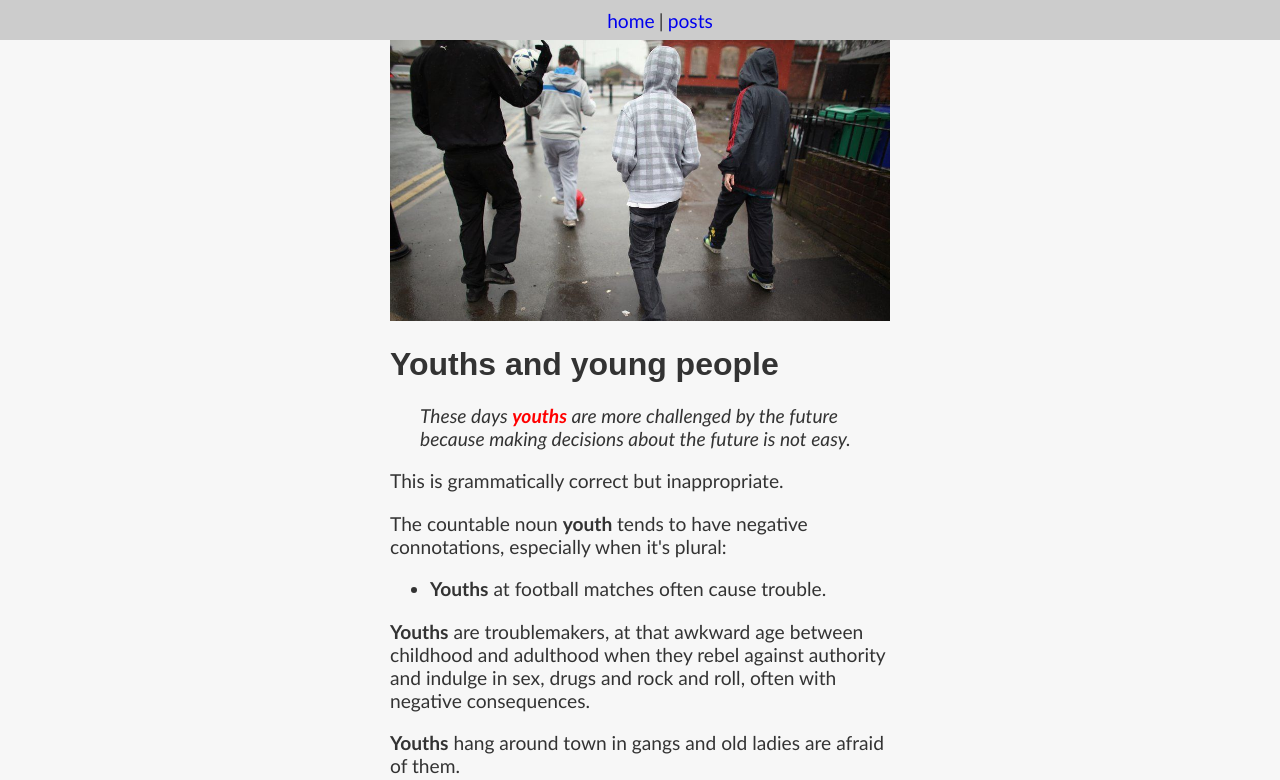
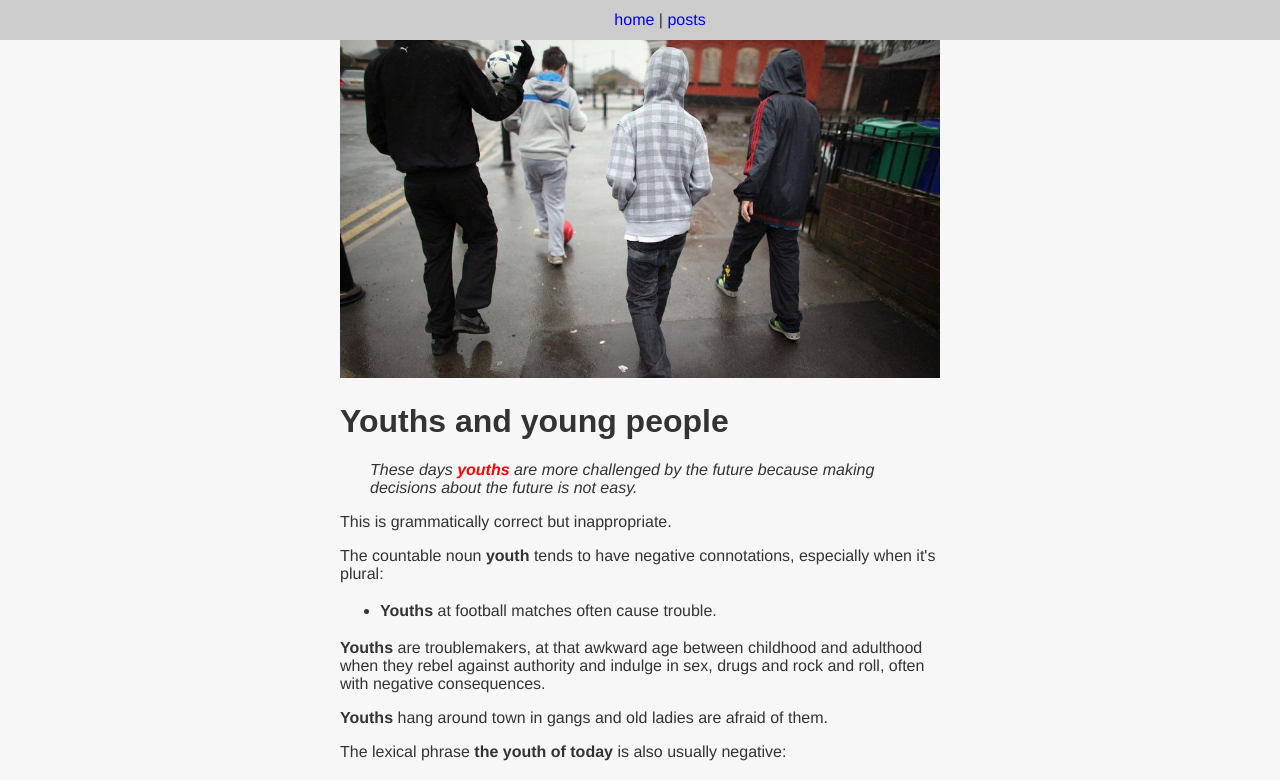
Before and after one commit to boltonsteve/gurueap, a SvelteKit app: page /posts/youths in a window 1280 px wide. Shown: the top 780 px of the page. Built offline with nearby package versions, Linux system fonts and the light colour scheme.

Commit message:
Created custom widths

```diff
--- a/src/routes/+layout.svelte
+++ b/src/routes/+layout.svelte
@@ -8,7 +8,4 @@
     </div>
 </nav>
 
-
-<div id="wrapper">
-    <slot />
-</div>
+<slot />
--- a/src/routes/posts/+page.svelte
+++ b/src/routes/posts/+page.svelte
@@ -58,6 +58,7 @@
 
 </script>
 
+<div class="mb-3 mw-600">
 <h1>Posts</h1>
-
 {@html menu}
+</div>
--- a/src/routes/posts/also-can/+page.svelte
+++ b/src/routes/posts/also-can/+page.svelte
@@ -1,4 +1,4 @@
-<div class="mb-3">
+<div class="mb-3 mw-600">
     <h1>Cannot 'also can'!</h1>
     <p class="ml-3 font-italic">In addition to smoking, excessive drinking <span class="font-weight-bold text-danger">also can</span> cause illness.</p>
 
--- a/src/routes/posts/and-besides/+page.svelte
+++ b/src/routes/posts/and-besides/+page.svelte
@@ -1,3 +1,5 @@
+<div class="mb-3 mw-600">
+
     <h1>Besides...  And besides...</h1>
 
     <p>These are often used inaccurately as they don’t translate well from other languages.</p>
@@ -40,3 +42,5 @@
 
     <p>Here the meaning is more than just 'as well as'.<br>
 Here 'And besides' introduces a very powerful claim that makes all other preceding claims redundant.</p>
+
+</div>
--- a/src/routes/posts/become/+page.svelte
+++ b/src/routes/posts/become/+page.svelte
@@ -1,4 +1,4 @@
-<div class="mb-3">
+<div class="mb-3 mw-600">
     <h1>When 'become' is not becoming</h1>
     <p class="ml-3 font-italic">Full-day school <span class="text-danger font-weight-bold">becomes</span> an important issue because it concerns a wide range of people, especially parents.</p>
     <p>This is the influence of Bahasa Indonesia. In English 'become' is always used to describe a change, rather than a constant:</p>
--- a/src/routes/posts/goodbye-to-by/+page.svelte
+++ b/src/routes/posts/goodbye-to-by/+page.svelte
@@ -1,4 +1,4 @@
-<div class="mb-3">
+<div class="mb-3 mw-600">
 
     <h1>Goodbye to 'By'</h1>
 
--- a/src/routes/posts/impact/+page.svelte
+++ b/src/routes/posts/impact/+page.svelte
@@ -1,4 +1,4 @@
-<div class="mb-3">
+<div class="mb-3 mw-600">
 
     <h1>Have an impact on..</h1>
 
--- a/src/routes/posts/it-or-this/+page.svelte
+++ b/src/routes/posts/it-or-this/+page.svelte
@@ -1,3 +1,4 @@
+<div class="mb-3 mw-600">
     <h1><b><i>It</i></b> or <b><i>this</i></b>?</h1>
     <p class="ml-3 font-italic">The government has just removed fuel subsidies. <span class="font-weight-bold text-danger">It</span> means that the price of basic goods will surely go up.</p>
     <p>It's sometimes useful to think of a sentence as having a <b>theme</b> and a <b>rheme</b>:</p>
@@ -15,3 +16,4 @@
     <h3 class="text-info">Exam tip</h3>
     <p>Choosing the right referencing word (<b><i>it</i></b> or <b><i>this</i></b>) will make your writing more coherent (easier to understand).</p>
     <p>If you are preparing for IELTS, the right choice of referencing word will give you a higher score for coherence and cohesion (see IELTS public band descriptors for <a href="https://takeielts.britishcouncil.org/sites/default/files/ielts_writing_band_descriptors.pdf" target="_blank" rel="noopener">writing</a>  and <a href="https://takeielts.britishcouncil.org/sites/default/files/IELTS_Speaking_band_descriptors.pdf" target="_blank" rel="noopener">speaking</a>).</p>
+</div>
--- a/src/routes/posts/the-society/+page.svelte
+++ b/src/routes/posts/the-society/+page.svelte
@@ -1,4 +1,4 @@
-<div class="mb-3">
+<div class="mb-3 mw-600">
 
     <img src="/img/society.jpg" class="img-fluid" alt="society">
 
--- a/src/routes/posts/there-is-ada/+page.svelte
+++ b/src/routes/posts/there-is-ada/+page.svelte
@@ -1,3 +1,4 @@
+<div class="mb-3 mw-600">
     <h1>There is Ada</h1>
     <p class="ml-3 font-italic">In Australia <span class="text-danger font-weight-bold">there are</span> many women receive the same salary as men.</p>
     <p>A common mistake made by Indonesian native speakers is to include the 'introductory subject' <b><i>there is/there are</i></b> as well as another subject - next to each other before the verb in a sentence.</p>
@@ -7,3 +8,4 @@
     <p class="ml-3"><span class="font-italic">In Australia <span class="text-success font-weight-bold">there are</span> many women.</span><br>(subject: there are)</p>
     <p>Next time your head is telling you <b><i>ada..</i></b>, stop and ask yourself whether you really need to use <b><i>there is/there are</i></b>.</p>
     <p>If you already have a subject, do not use <b><i>there is/there are</i></b>!</p>
+</div>
--- a/src/routes/posts/youths/+page.svelte
+++ b/src/routes/posts/youths/+page.svelte
@@ -1,4 +1,4 @@
-<div class="mb-3">
+<div class="mb-3 mw-600">
     <img src="/img/youth-hoodies.png" width="100%" alt="youths">
     <h1>Youths and young people</h1>
     <p class="ml-3 font-italic">These days <span class="font-weight-bold text-danger">youths</span> are more challenged by the future because making decisions about the future is not easy.</p>
--- a/static/steve_bs.css
+++ b/static/steve_bs.css
@@ -85,6 +85,18 @@ ul.links {
 }
 
 /* Positioning */
+.mw-600 {
+    max-width: 600px;
+    margin: auto;
+}
+
+.row-col {
+    display: grid;
+    grid-column-gap: 20px;
+    grid-row-gap: 10px;
+    justify-items: stretch;
+    align-items: stretch;
+}
 
 /* margin-top */
 .mt-0 {
@@ -137,6 +149,7 @@ ul.links {
     margin-bottom: var(--3);
 }
 
+/* Links */
 a {
     text-decoration:none;
 }
@@ -145,23 +158,21 @@ a:hover {
     text-decoration:underline;
 }
 
+/* Typography */
 h1,h2,h3,h4,h5,h6 {
     font-family:arial;
 }
 
 body {
+    font-family:"Helvetica Neue",Helvetica,Arial,sans-serif;
     /* font-family:Bookerly; */
-    font-family:Gill Sans;
+    /* font-family:Gill Sans; */
     /* font-family:Trebuchet MS; */
     /* font-family:Futura; */
     /* font-family:Verdana; */
     color: #333333;
     background: #F7F7F7;
     margin:0px;
-}
-
-p,li {
-    font-size:1.2rem;
 }
 
 nav {
@@ -184,11 +195,3 @@ input {
     height: 20px;
     padding: 5px 9px 5px 9px;
 }
-
-.row-col {
-    display: grid;
-    grid-column-gap: 20px;
-    grid-row-gap: 10px;
-    justify-items: stretch;
-    align-items: stretch;
-}
```
Lines whose indentation alone changed are shown as unchanged.
